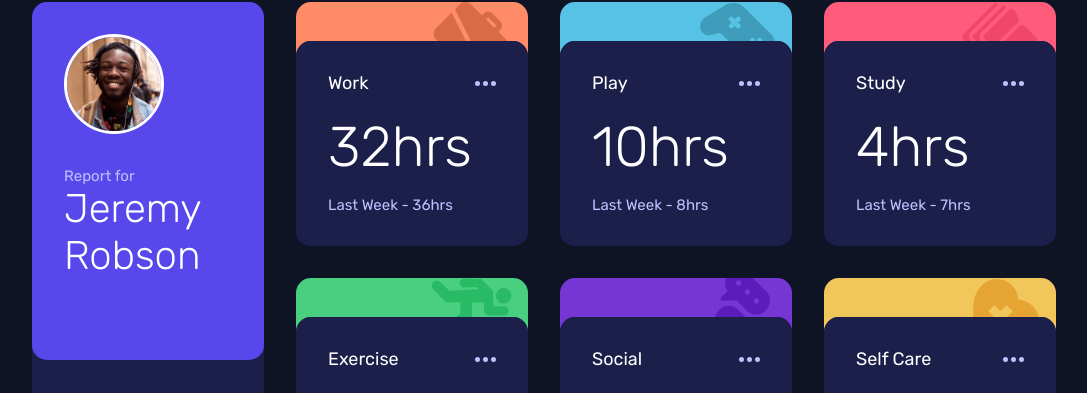
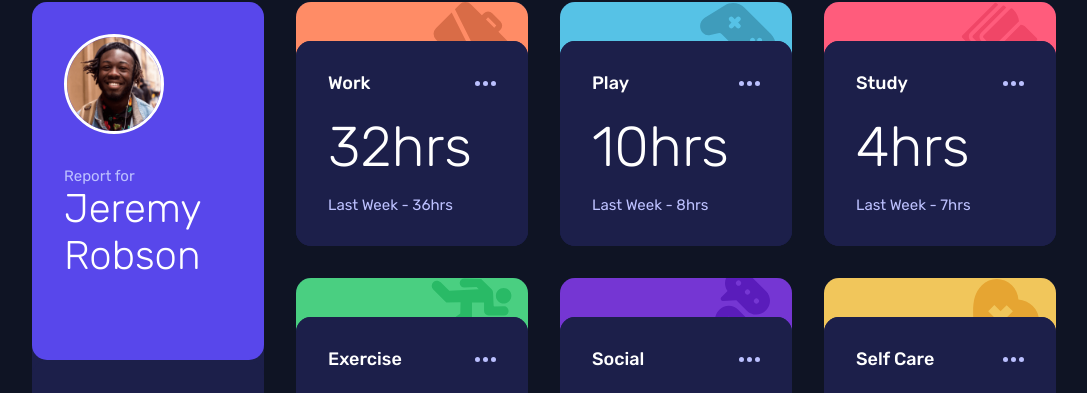
Before and after one commit to Jayfx24/FM-tracking-dashboard, a plain HTML site: page index.html in a window 1280 px wide. Shown: the part 138-531 px from the top of the page, without its empty margins (96-1183 px from the left). Drawn offline with Linux system fonts and the light colour scheme.

```diff
--- a/style.css
+++ b/style.css
@@ -225,7 +225,7 @@
 h2 {
     font-size: 1.125rem;
     line-height: 1.3125rem;
-    font-weight: var(--fw-400);
+    font-weight: var(--fw-500);
 
 }
 
```
